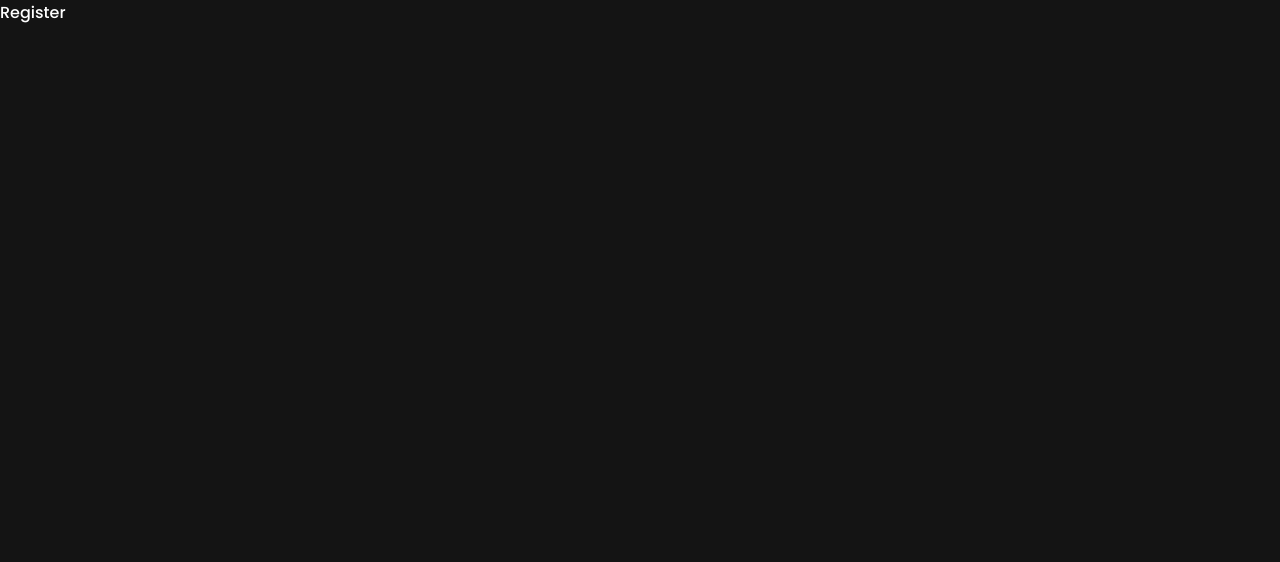
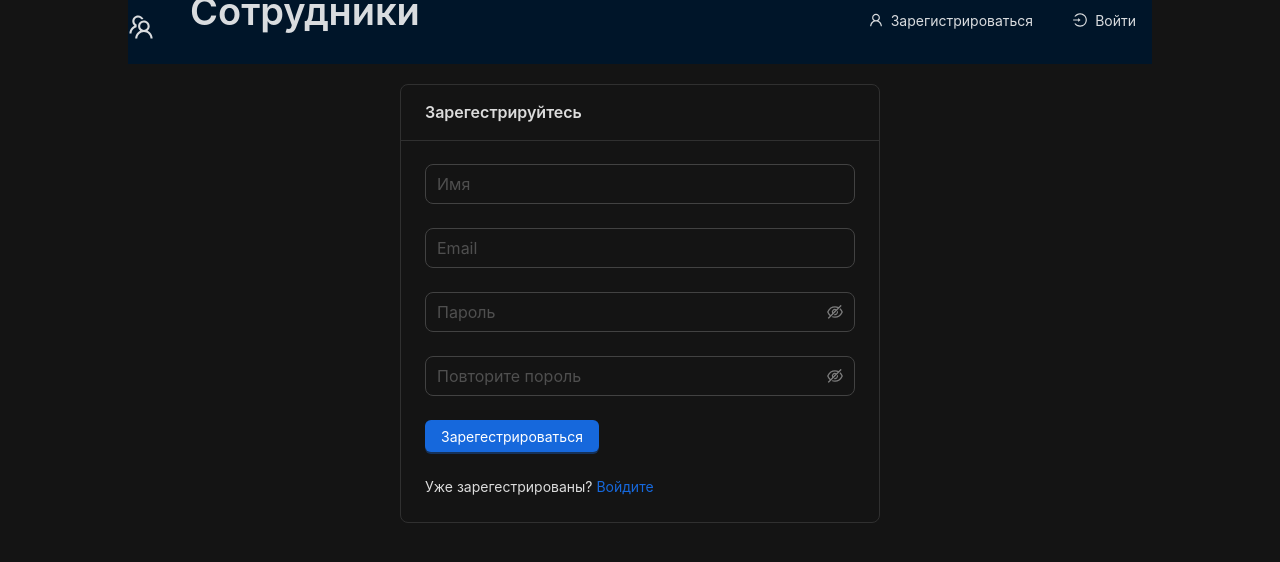
Before and after one commit to MalakhovSky/empl-fullstack, a React (Create React App) app in the folder client/: page /register in a window 1280 px wide. Shown: the top 562 px of the page. Built offline with nearby package versions, Linux system fonts and the light colour scheme.

Commit message:
add registerScreen, rtkQuery api

```diff
--- a/client/src/pages/register/index.tsx
+++ b/client/src/pages/register/index.tsx
@@ -1,7 +1,34 @@
 import React from "react";
+import {Layout} from "../../components/layout";
+import {Card, Form, Row, Space, Typography} from "antd";
+import {CustomInput} from "../../components/custom-input";
+import {PasswordInput} from "../../components/password-input";
+import {CustomButton} from "../../components/custom-button";
+import {Link} from "react-router-dom";
+import {Paths} from "../../paths";
 
-export const Register = () =>{
-    return (
-        <div>Register</div>
-    )
+export const Register = () => {
+  return (
+      <Layout>
+        <Row align="middle" justify="center">
+          <Card title="Зарегестрируйтесь" style={{width: "30rem"}}>
+            <Form onFinish={() => null}>
+              <CustomInput type="" name="name" placeholder="Имя"/>
+              <CustomInput type="email" name="email" placeholder="Email"/>
+              <PasswordInput name="password" placeholder="Пароль"/>
+              <PasswordInput name="confirmPassword" placeholder="Повторите пороль"/>
+              <CustomButton type='primary' htmlType='submit'>
+                Зарегестрироваться
+              </CustomButton>
+            </Form>
+            <Space direction="vertical" size='large'>
+              <Typography.Text>
+                Уже зарегестрированы? <Link to={Paths.login}>Войдите</Link>
+              </Typography.Text>
+            </Space>
+          </Card>
+        </Row>
+      </Layout>
+
+  )
 }
```
Also changed, not shown: client/src/app/services/api.ts (added, +20 -0 lines), client/src/app/services/auth.ts (added, +17 -0 lines).
